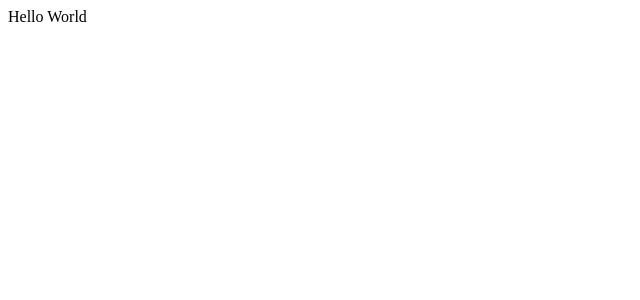
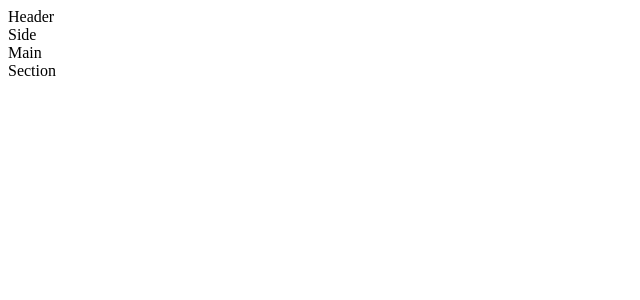
Before and after one commit to dwrdvncntcvs/notebook-rails-app, a React (Vite) app in the folder client/: page / in a window 1280 px wide. Shown: the top 300 px of the page, without its empty margins (0-640 px from the left). Built offline with nearby package versions, Linux system fonts and the light colour scheme.

Commit message:
Create initial pages and structure

```diff
--- a/client/package.json
+++ b/client/package.json
@@ -10,8 +10,11 @@
     "preview": "vite preview"
   },
   "dependencies": {
+    "axios": "^1.4.0",
     "react": "^18.2.0",
     "react-dom": "^18.2.0",
+    "react-icons": "^4.8.0",
+    "react-router-dom": "^6.11.2",
     "sass": "^1.62.1"
   },
   "devDependencies": {
--- a/client/src/App.tsx
+++ b/client/src/App.tsx
@@ -1,5 +1,16 @@
+import { Routes, Route } from "react-router-dom";
+import { NotebookPage, PortalPage, SignInPage, SignUpPage } from "./pages";
+
 function App() {
-    return <div> Hello World</div>;
+    return (
+        <Routes>
+            <Route element={<PortalPage />}>
+                <Route path="/sign-in" element={<SignInPage />} />
+                <Route path="/sign-up" element={<SignUpPage />} />
+            </Route>
+            <Route path="/" element={<NotebookPage />}></Route>
+        </Routes>
+    );
 }
 
 export default App;
--- a/client/src/main.tsx
+++ b/client/src/main.tsx
@@ -1,7 +1,10 @@
 import ReactDOM from "react-dom/client";
 import App from "./App.tsx";
 import "./index.scss";
+import { BrowserRouter } from "react-router-dom";
 
 ReactDOM.createRoot(document.getElementById("root") as HTMLElement).render(
-    <App />
+    <BrowserRouter>
+        <App />
+    </BrowserRouter>
 );
--- /dev/null
+++ b/client/src/pages/NotebookPage/NotebookPage.tsx
@@ -0,0 +1,12 @@
+const NotebookPage = () => {
+    return (
+        <div>
+            <header>Header</header>
+            <aside>Side</aside>
+            <main>Main</main>
+            <section>Section</section>
+        </div>
+    );
+};
+
+export default NotebookPage;
--- /dev/null
+++ b/client/src/pages/PortalPage/PortalPage.tsx
@@ -0,0 +1,11 @@
+import { Outlet } from "react-router-dom";
+
+const PortalPage = () => {
+    return (
+        <div>
+            <Outlet />
+        </div>
+    );
+};
+
+export default PortalPage;
--- /dev/null
+++ b/client/src/pages/SignInPage/SignInPage.tsx
@@ -0,0 +1,5 @@
+const SignInPage = () => {
+    return <div>SignInPage</div>;
+};
+
+export default SignInPage;
--- /dev/null
+++ b/client/src/pages/SignUpPage/SignUpPage.tsx
@@ -0,0 +1,5 @@
+const SignUpPage = () => {
+    return <div>SignUpPage</div>;
+};
+
+export default SignUpPage;
--- /dev/null
+++ b/client/src/pages/index.ts
@@ -0,0 +1,4 @@
+export { default as NotebookPage } from "./NotebookPage/NotebookPage";
+export { default as PortalPage } from "./PortalPage/PortalPage";
+export { default as SignInPage } from "./SignInPage/SignInPage";
+export { default as SignUpPage } from "./SignUpPage/SignUpPage";
```
Also changed, not shown: 1 other file (tests, documents, lock files or other folders).
